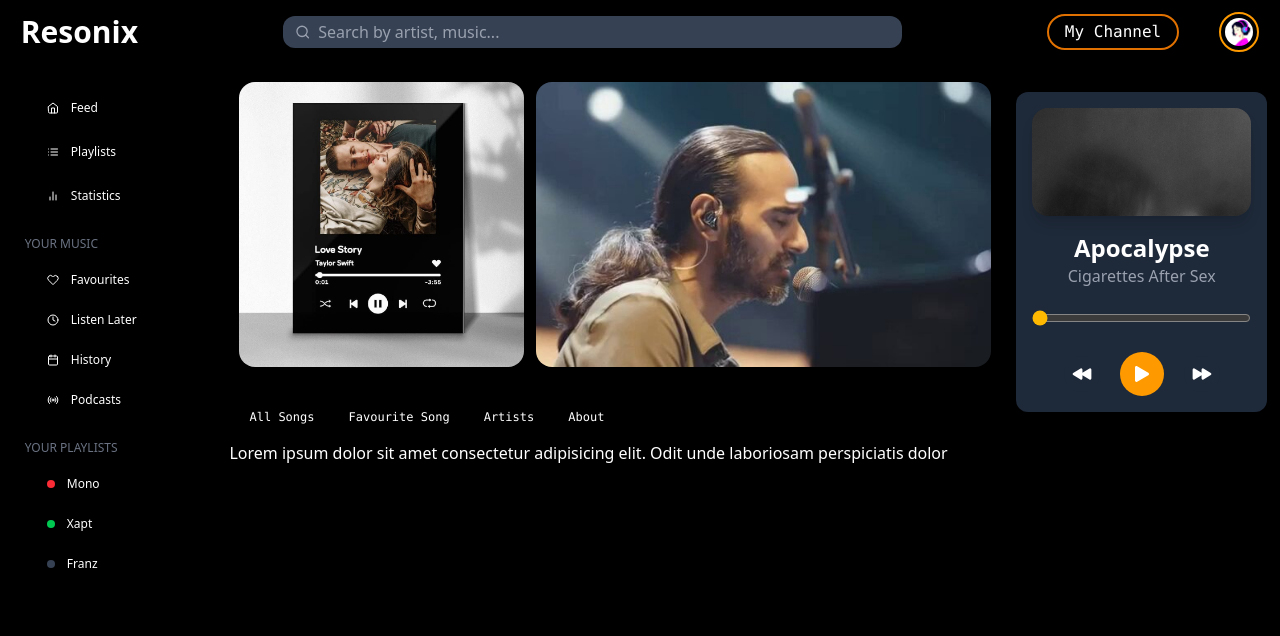
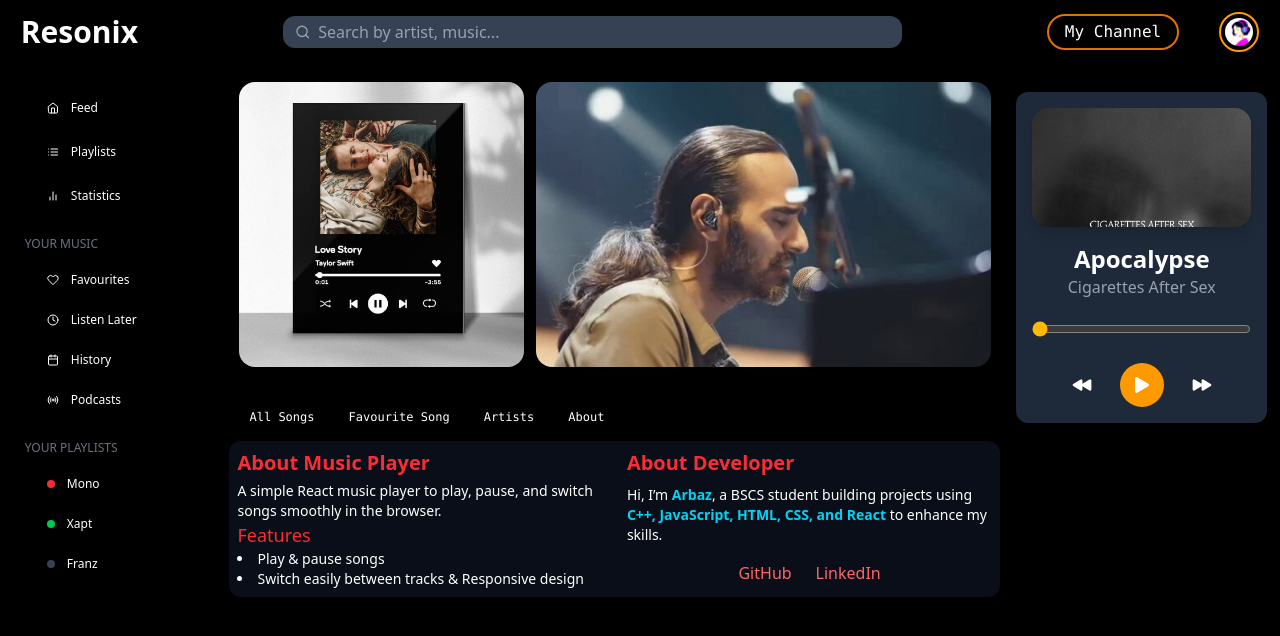
Before and after one commit to arbaz3a/music-player-react, a React (Vite) app: page /about in a window 1280 px wide. Shown: the top 636 px of the page. Built offline with nearby package versions, Linux system fonts and the light colour scheme.

Commit message:
another new changes

```diff
--- a/src/components/About.jsx
+++ b/src/components/About.jsx
@@ -2,9 +2,56 @@ import React from "react";
 
 function About() {
   return (
-    <div className="text-white">
-      Lorem ipsum dolor sit amet consectetur adipisicing elit. Odit unde
-      laboriosam perspiciatis dolor
+    <div className="grid grid-cols-1 md:grid-cols-2 gap-6 text-white shadow-2xl p-2 rounded-xl bg-gray-900/60">
+      {/* about app section */}
+      <div>
+        <h1 className="text-xl font-bold text-red-500 mb-1">
+          About Music Player
+        </h1>
+        <p className="text-sm">
+          A simple React music player to play, pause, and switch songs smoothly
+          in the browser.
+        </p>
+        <h2 className="text-lg text-red-500">Features</h2>
+        <ul className="text-sm list-disc list-inside">
+          <li>Play & pause songs</li>
+          <li>Switch easily between tracks & Responsive design</li>
+        </ul>
+      </div>
+
+      {/* about developer section */}
+      <div>
+        <h1 className="text-xl font-bold text-red-500 mb-2">About Developer</h1>
+        <p className="text-sm mb-2">
+          Hi, I’m <span className="font-semibold text-cyan-400">Arbaz</span>, a
+          BSCS student building projects using{" "}
+          <span className="font-semibold text-cyan-400">
+            C++, JavaScript, HTML, CSS, and React
+          </span>{" "}
+          to enhance my skills.
+        </p>
+        <div className="flex gap-6 justify-center items-center mt-4">
+          <a
+            href="https://github.com/arbaz3a"
+            target="_blank"
+            rel="noopener noreferrer"
+            className="relative text-red-400 font-medium group"
+          >
+            GitHub
+            <span className="absolute left-0 -bottom-1 w-0 h-0.5 bg-red-400 transition-all duration-300 group-hover:w-full"></span>
+          </a>
+
+          <a
+            href="https://www.linkedin.com/in/arbaz-shoukat/"
+            target="_blank"
+            rel="noopener noreferrer"
+            className="relative text-red-400 font-medium group"
+          >
+            LinkedIn
+            <span className="absolute left-0 -bottom-1 w-0 h-0.5 bg-red-400 transition-all duration-300 group-hover:w-full"></span>
+          </a>
+        </div>
+      </div>
     </div>
   );
 }
--- a/src/components/AllSongs.jsx
+++ b/src/components/AllSongs.jsx
@@ -1,4 +1,4 @@
-import React, {useContext} from "react";
+import React, { useContext } from "react";
 import SongsData from "../api/SongsData.json";
 import { ContextFunction } from "../context/context";
 import { BsFillPauseFill, BsFillPlayFill } from "react-icons/bs";
@@ -22,7 +22,7 @@ function AllSongs() {
   return (
     <div>
       {/* playlist part */}
-      <div className="border-2 border-t-amber-800 border-transparent text-white p-2 mt-2 h-47 overflow-y-auto rounded-md">
+      <div className="border-2 border-t-amber-800 border-transparent text-white p-2 mt-2 h-30 overflow-y-auto rounded-md">
         {SongsData.map((label) => (
           <div
             key={label.id}
```
